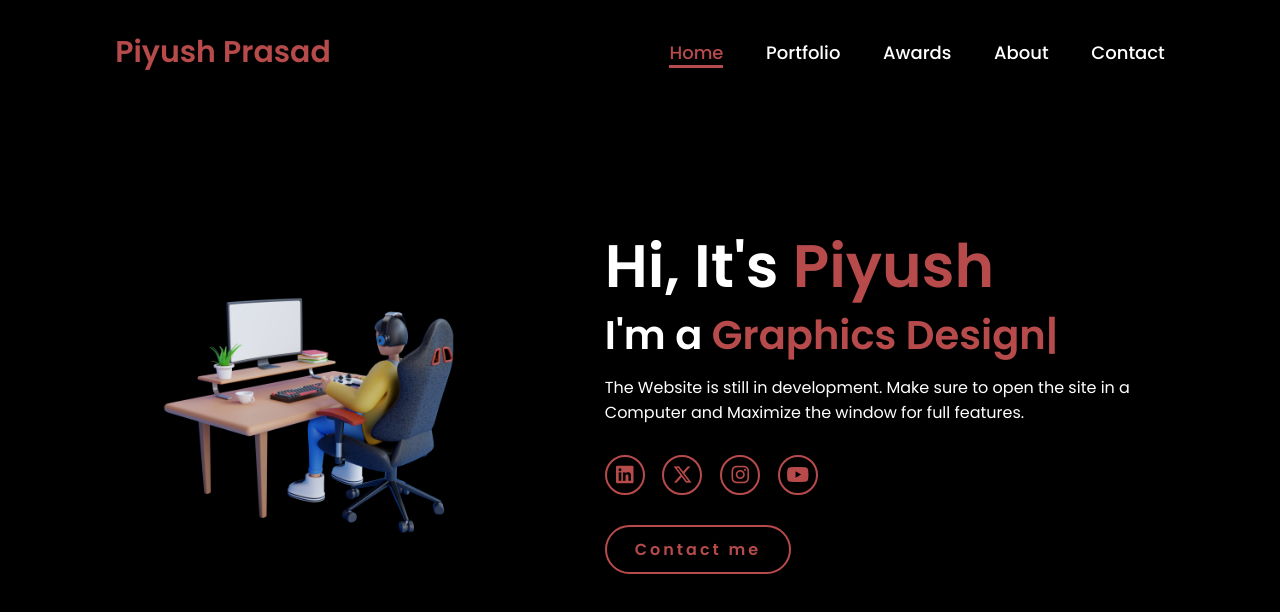
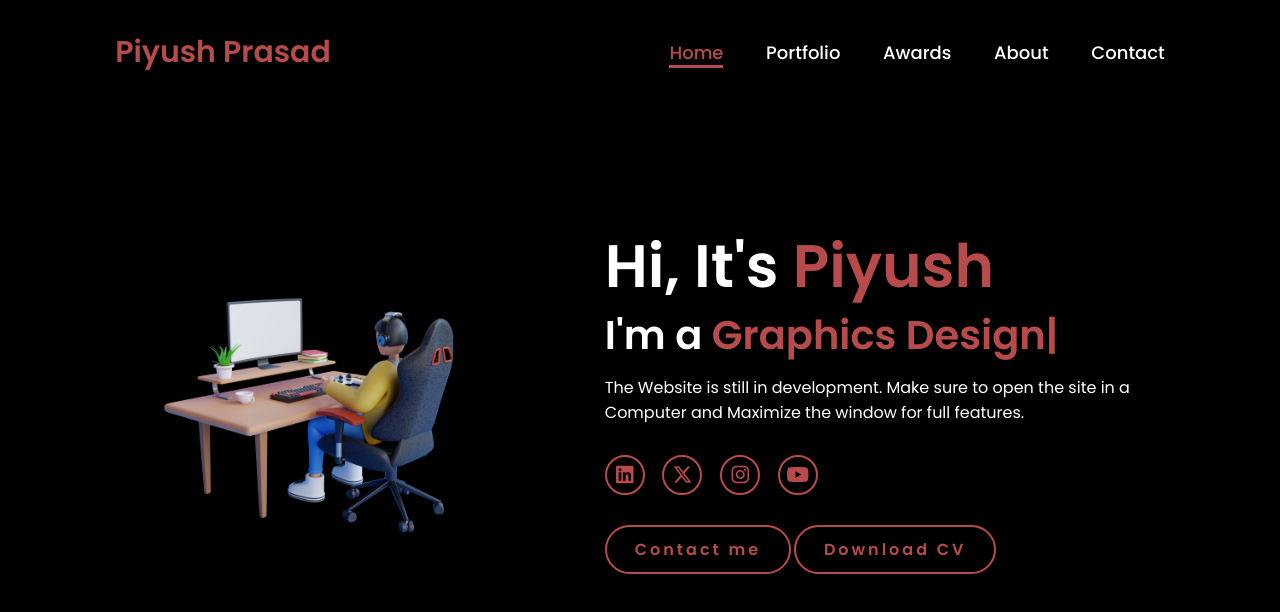
Before and after one commit to piyzard/PortfolioWebsite, a plain HTML site: page index.html in a window 1280 px wide. Drawn offline with nearby package versions, Linux system fonts and the light colour scheme.

Commit message:
CV added

```diff
--- a/index.html
+++ b/index.html
@@ -34,6 +34,7 @@
                 <a href="https://www.youtube.com/@piyzard/" target="_blank"><i class="fa-brands fa-youtube"></i></a>
             </div>
             <a href="contact.html" class="btn">Contact me</a>
+            <a href="contact.html" class="btn">Download CV</a>
         </div>
     </section>
     <script src="https://unpkg.com/typed.js@2.1.0/dist/typed.umd.js"></script>
```
